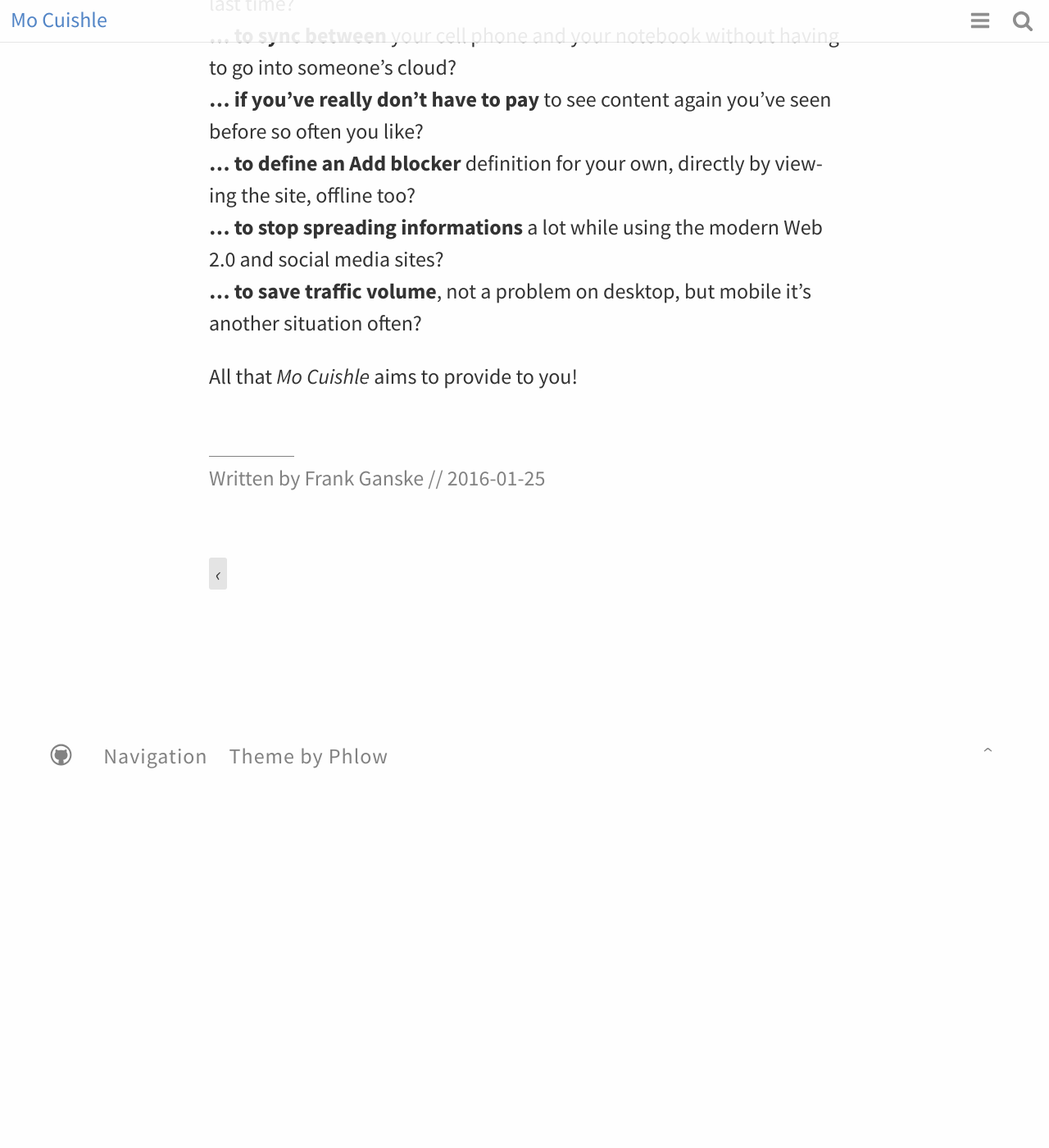
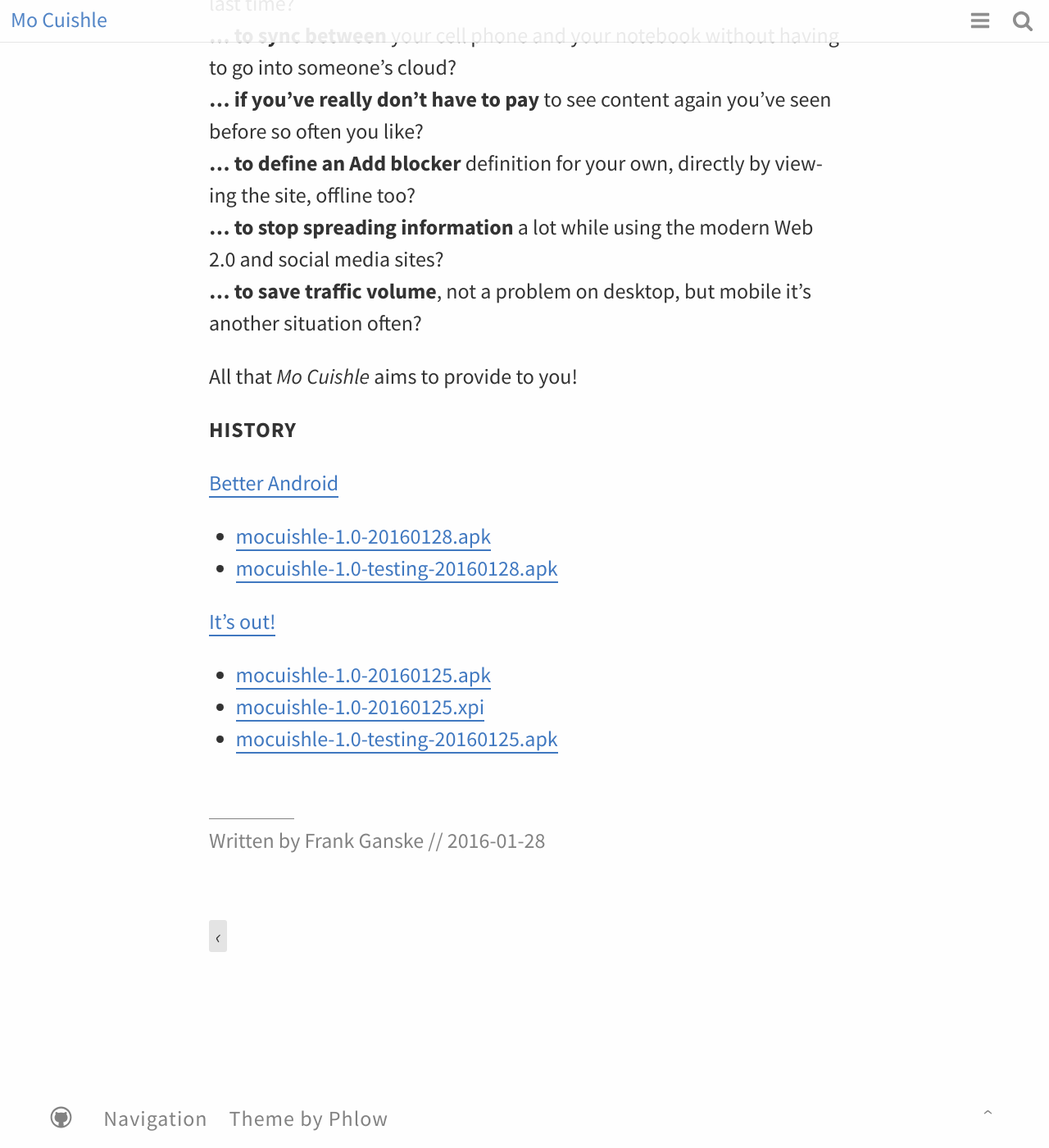
Before and after one commit to ganskef/MoCuishle, a Jekyll site: the page built from _posts/2016-01-28-mocuishle.md, in a window 1280 px wide and 1400 px high, scrolled down 2141 px. Shown: the whole window at 82% size. Built offline with Jekyll 4.4.1, drawn with Linux system fonts in a browser that asks for light colours; before the commit the page ends 3128 px from its top, so only the background shows below that; some of the changed text lies outside the part shown.

Commit message:
Better Android failure handling, Netty fix to support Android 5+
 * To fix HTTPS on Android devices 5., 5.1, 6.0 the latest Netty
   snapshot is used with the testing APK including #4718.
 * Android 6 introduces permissions to access the public sdcard volume
   the Mo Cuishle cache resides. The controls to start the background
   proxy process and to install the browser extension are disabled, and
   the summary points the user to the problem.
 * A Mozilla browser is required to install the add-on. If missed the
   system browser opens the URL of the Mozilla archive.

```diff
--- a/_posts/2016-01-25-mocuishle.md
+++ b/_posts/2016-01-28-mocuishle.md
@@ -1,6 +1,6 @@
 ---
 image: welcome-offline.png
-caption: "Caching informations highlighted in the browsed HTML"
+caption: "Caching information highlighted in the browsed HTML"
 subheadline: "A caching proxy for offline use"
 title: "Mo Cuishle"
 ---
@@ -52,7 +52,20 @@ interpretation a lot.
 **... to sync between** your cell phone and your notebook without having to go into someone's cloud?<br/>
 **... if you've really don't have to pay** to see content again you've seen before so often you like?<br/>
 **... to define an Add blocker** definition for your own, directly by viewing the site, offline too?<br/>
-**... to stop spreading informations** a lot while using the modern Web 2.0 and social media sites?<br/>
+**... to stop spreading information** a lot while using the modern Web 2.0 and social media sites?<br/>
 **... to save traffic volume**, not a problem on desktop, but mobile it's another situation often?<br/>
 
 All that *Mo Cuishle* aims to provide to you!
+
+# History
+
+[Better Android](http://ganskef.github.io/MoCuishle/better-android/)
+
+ * [mocuishle-1.0-20160128.apk](http://ganskef.github.io/MoCuishle/mocuishle-binary-preview/mocuishle-1.0-20160128.apk)
+ * [mocuishle-1.0-testing-20160128.apk](http://ganskef.github.io/MoCuishle/mocuishle-binary-preview/mocuishle-testing-1.0-20160128.apk)
+
+[It's out!](http://ganskef.github.io/MoCuishle/it-is-out/)
+
+ * [mocuishle-1.0-20160125.apk](http://ganskef.github.io/MoCuishle/mocuishle-binary-preview/mocuishle-1.0-20160125.apk)
+ * [mocuishle-1.0-20160125.xpi](http://ganskef.github.io/MoCuishle/mocuishle-binary-preview/mocuishle-1.0-20160125.xpi)
+ * [mocuishle-1.0-testing-20160125.apk](http://ganskef.github.io/MoCuishle/mocuishle-binary-preview/mocuishle-testing-1.0-20160125.apk)
```
Also changed, not shown: _posts/2016-01-17-mozilla-install.md (+1 -1 lines), _posts/2016-01-18-android-install.md (+2 -2 lines), _posts/2016-01-27-better-android.md (added, +23 -0 lines), 2 other files.
